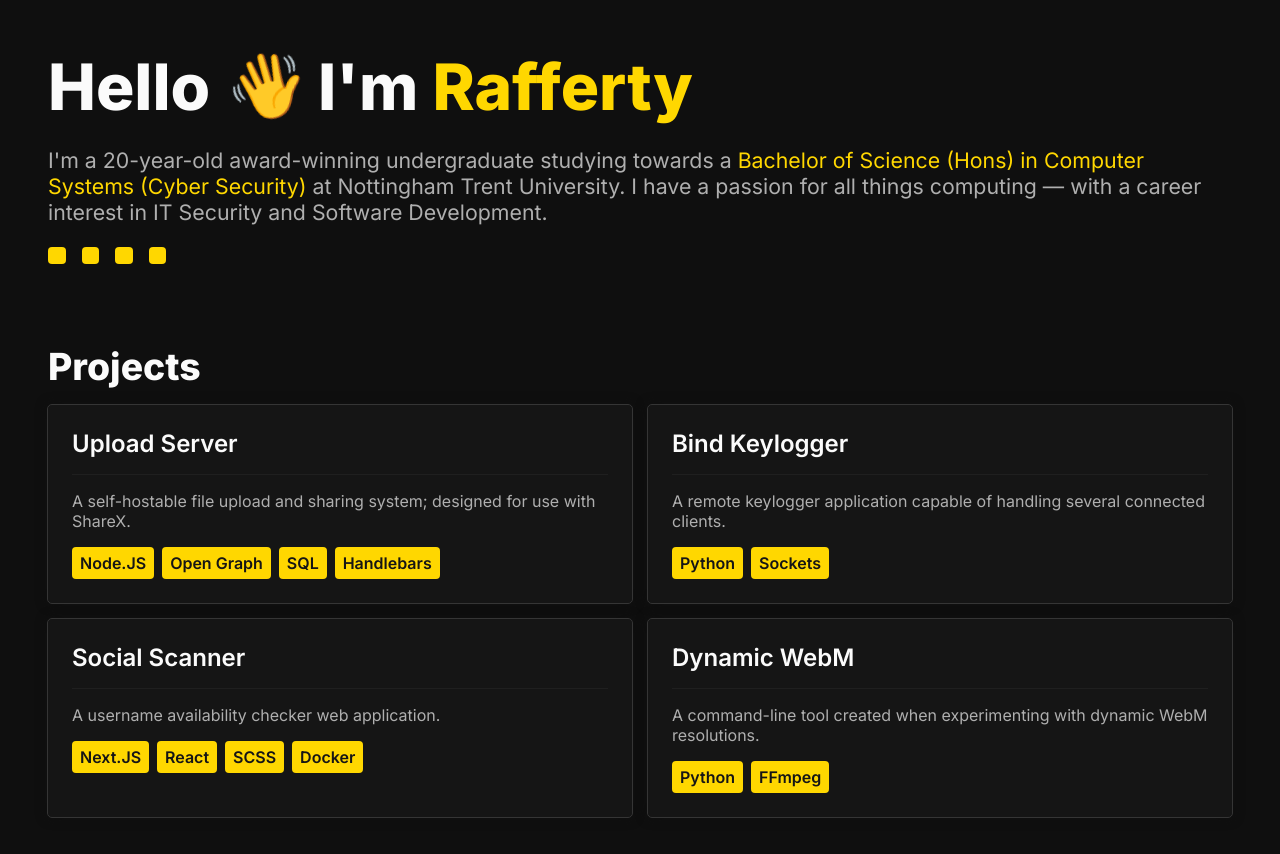
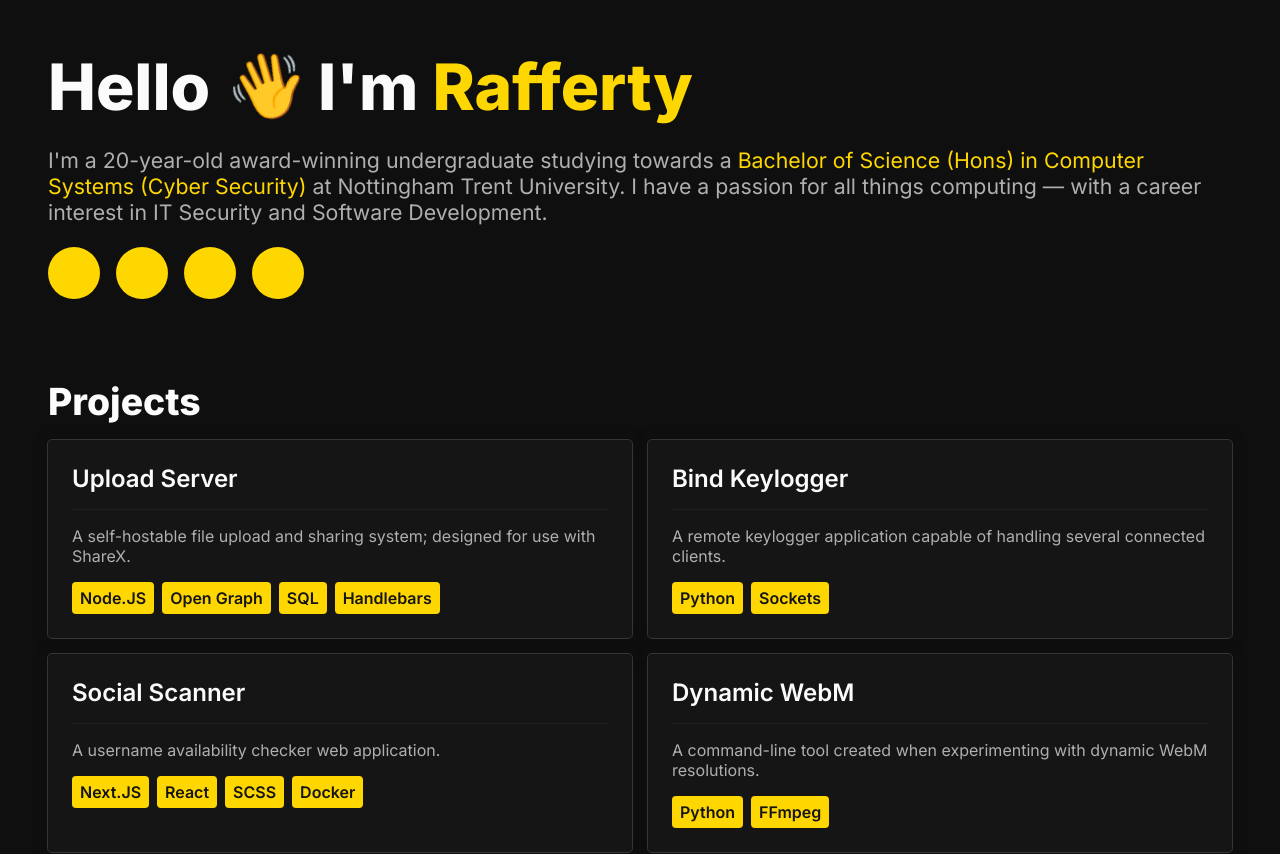
Before and after one commit to fwiko/raffsimms.com, a Next.js app: page / in a window 1280 px wide. Shown: the top 854 px of the page. Built offline with nearby package versions, Linux system fonts and the light colour scheme; some icons are missing.

Commit message:
Rounded icon buttons in header

```diff
--- a/src/components/Button/Button.module.scss
+++ b/src/components/Button/Button.module.scss
@@ -27,14 +27,10 @@
     }
 
     &-icon {
-        color: $light-colour-primary;
-        background-color: transparent;
-
-
-        &:hover {
-            color: $light-colour-secondary;
-            cursor: pointer;
-        }
+        width: 3.25em;
+        height: 3.25em;
+        border-radius: 50%;
+        line-height: 2.25em;
     }
 
 }
--- a/src/components/Button/LinkButton.js
+++ b/src/components/Button/LinkButton.js
@@ -8,7 +8,7 @@ export default function LinkButton({ children, href, title, internal = false })
         internal ? (
             <Link href={href} title={title} passHref><span className={`${styles.btn} ${styles['btn-primary']}`}>Go back home</span></Link>
         ) : (
-            <a href={href} target="_blank" rel="noreferrer" title={title} className={`${styles.btn} ${styles['btn-primary']}`}>
+            <a href={href} target="_blank" rel="noreferrer" title={title} className={`${styles.btn} ${styles['btn-primary']} ${styles['btn-icon'] ? styles['btn-icon'] : ''}`}>
                 {children}
             </a >
         )
```
